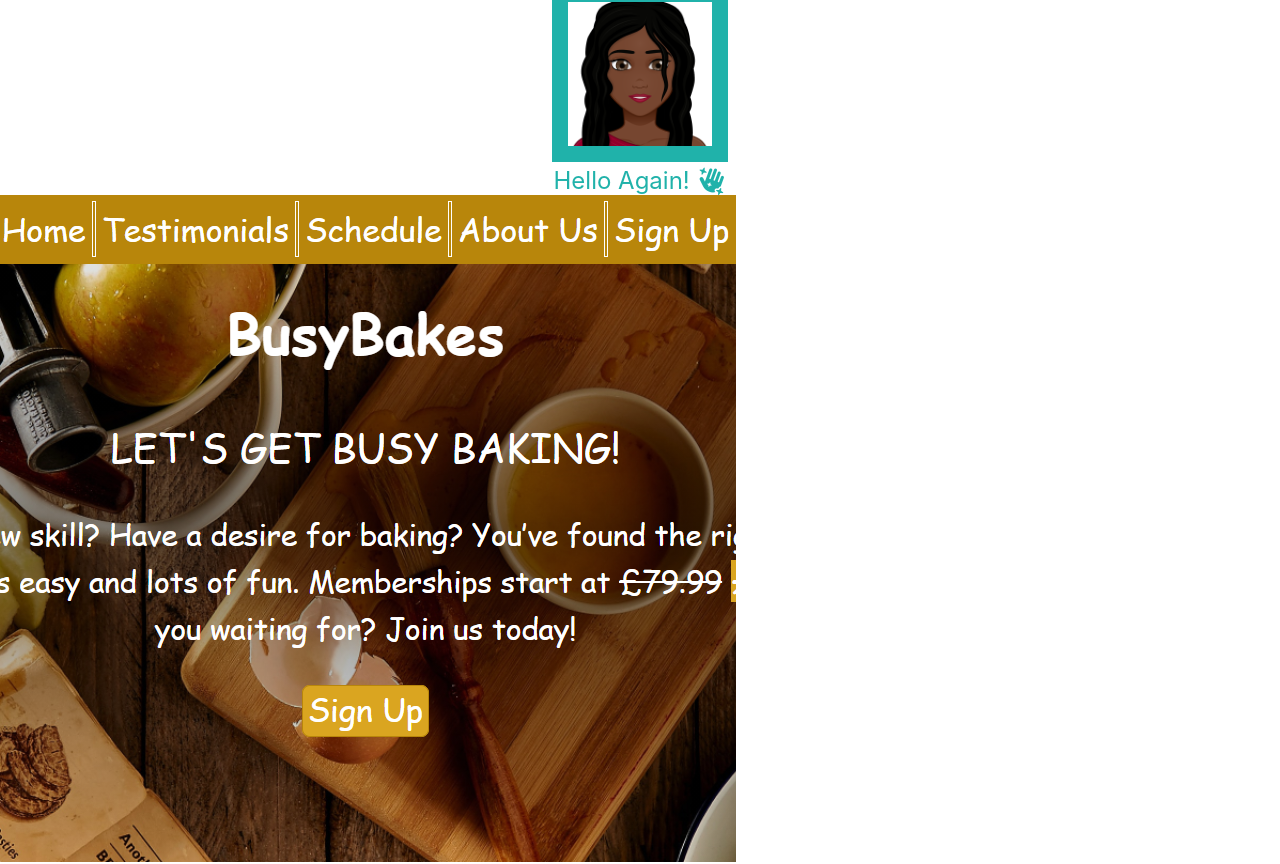
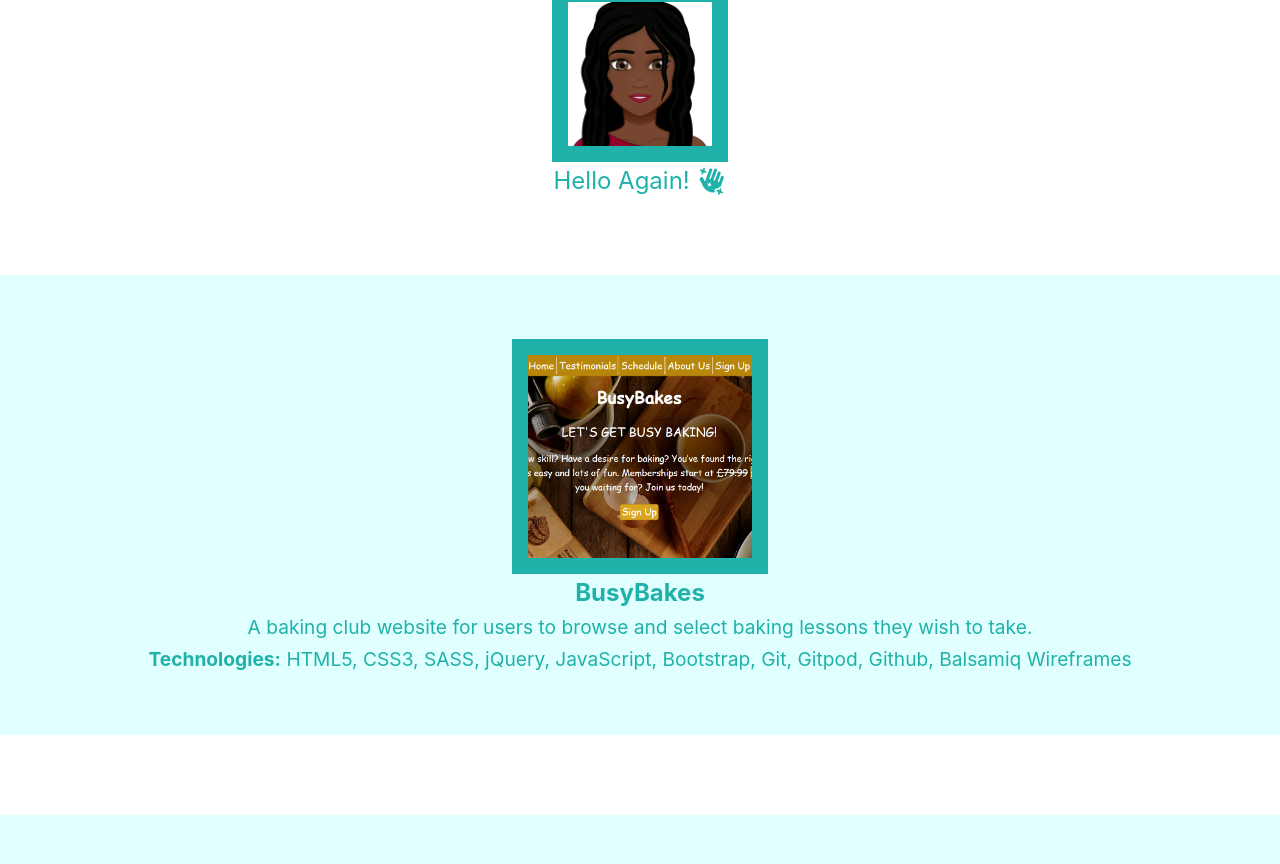
Before and after one commit to VioletViolaVi/My_Website, a React (Create React App) app in the folder my-website/: page / in a window 1280 px wide. Shown: the part 403-1267 px from the top of the page. Built offline with nearby package versions, Linux system fonts and the light colour scheme.

Commit message:
Add style to Projects.js

```diff
--- a/my-website/src/App.css
+++ b/my-website/src/App.css
@@ -85,3 +85,39 @@ ul {
   height: 11rem;
   border: solid 1rem #20b2aa;
 }
+
+/*********************************************************** projects */
+.projects-bg {
+  background-color: #e0ffff;
+  margin-top: 5rem;
+  display: flex;
+  flex-direction: column;
+  align-items: center;
+  padding: 4rem 0.5rem;
+  text-align: center;
+}
+
+.project-img {
+  width: 16rem;
+  border: 1rem solid #20b2aa;
+}
+
+.project-img:hover {
+  border-top: 1rem solid #e0ffff;
+  border-right: 1rem solid #e0ffff;
+}
+
+.project-caption,
+.project-description {
+  margin-bottom: 0.5rem;
+}
+
+.project-caption {
+  font-size: 1.5rem;
+  font-weight: bold;
+}
+
+.project-description,
+.project-tech {
+  font-size: 1.2rem;
+}
--- a/my-website/src/components/main/components/Projects.js
+++ b/my-website/src/components/main/components/Projects.js
@@ -1,17 +1,18 @@
 const Projects = (props) => {
   return (
-    <section>
+    <section className="projects-bg">
       <figure>
         <a href={props.customLink} target="_blank" rel="noreferrer">
           <img
             src={"./project-images/" + props.customImg}
             alt={props.customAlt}
+            className="project-img"
           />
         </a>
-        <figcaption>{props.customTitle}</figcaption>
+        <figcaption className="project-caption">{props.customTitle}</figcaption>
       </figure>
-      <p>{props.customDescription}</p>
-      <p>
+      <p className="project-description">{props.customDescription}</p>
+      <p className="project-tech">
         <b>Technologies:</b> {props.customTechnologies}
       </p>
     </section>
```
